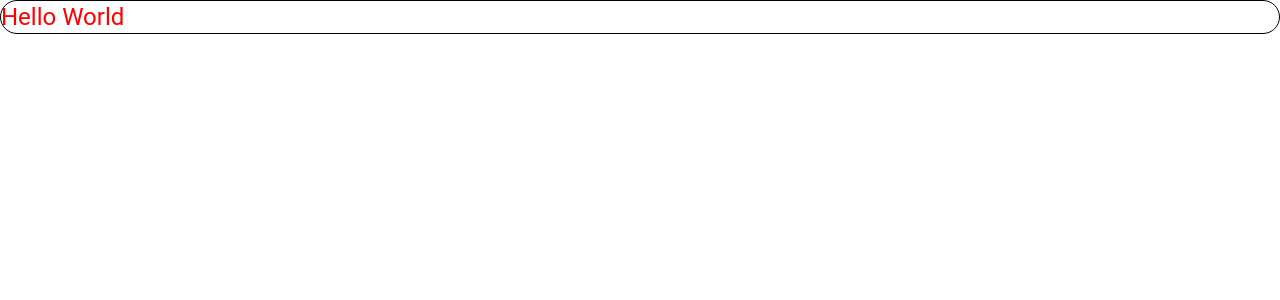
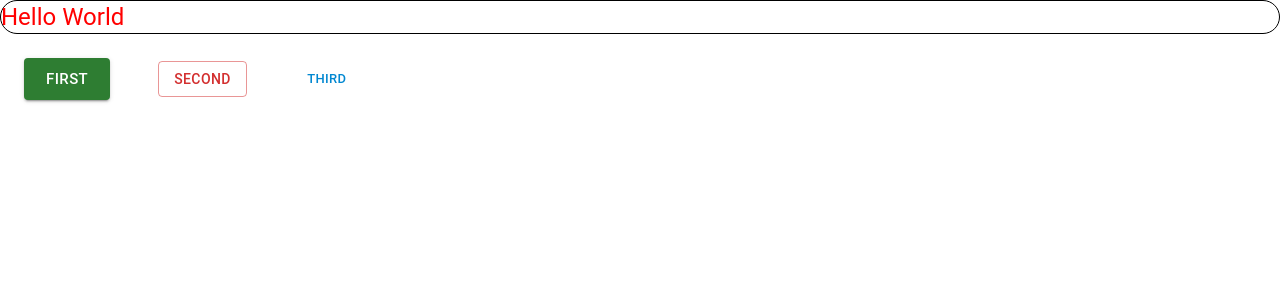
Before and after one commit to madhumithavenu/Material_UI, a React (Create React App) app: page / in a window 1280 px wide. Shown: the top 300 px of the page. Built offline with nearby package versions, Linux system fonts and the light colour scheme.

Commit message:
material ui button component

```diff
--- a/src/Test.js
+++ b/src/Test.js
@@ -1,10 +1,13 @@
 import React from 'react';
-import {Typography} from '@mui/material';
+import {Typography, Button} from '@mui/material';
 
 const Test = () => {
   return (
     <div>
         <Typography variant='h5' sx={{color:'red', border: '1px solid black', borderRadius:10}}>Hello World</Typography>
+        <Button onClick={()=>alert("Button Clicked")} color='success' sx={{margin:3}} size='large' variant='contained'>First</Button>
+        <Button onClick={()=>alert("Button Clicked")} color='error' sx={{margin:3}} size='medium' variant='outlined'>Second</Button>
+        <Button onClick={()=>alert("Button Clicked")} color='info' sx={{margin:3}} size='small' variant='text'>Third</Button>
     </div>
   )
 }
```
